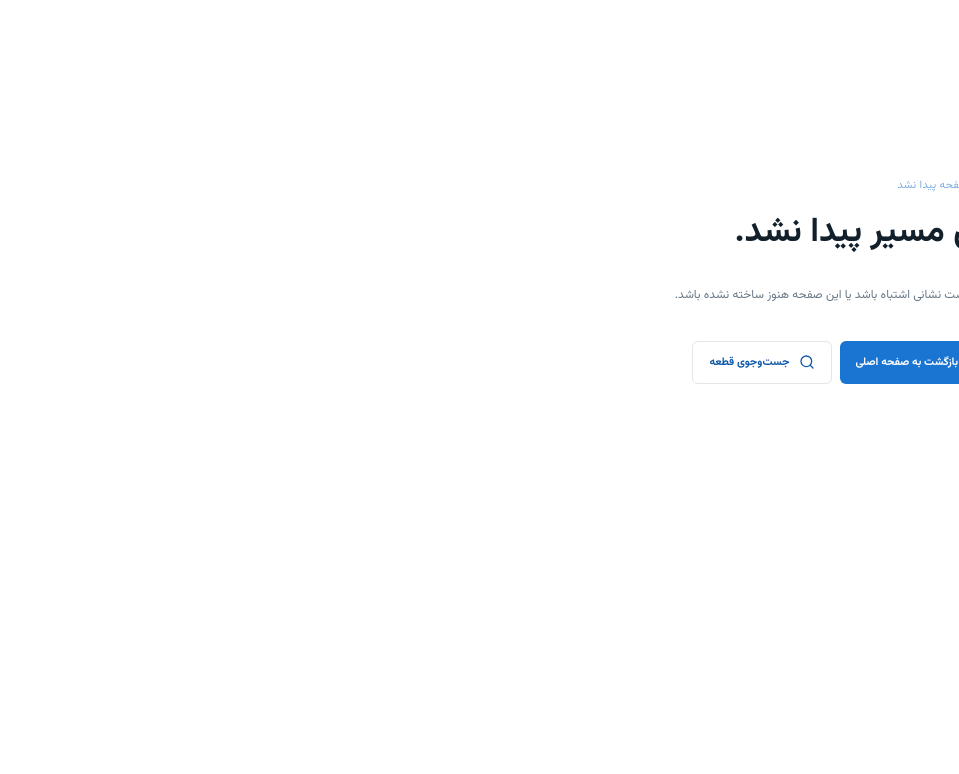
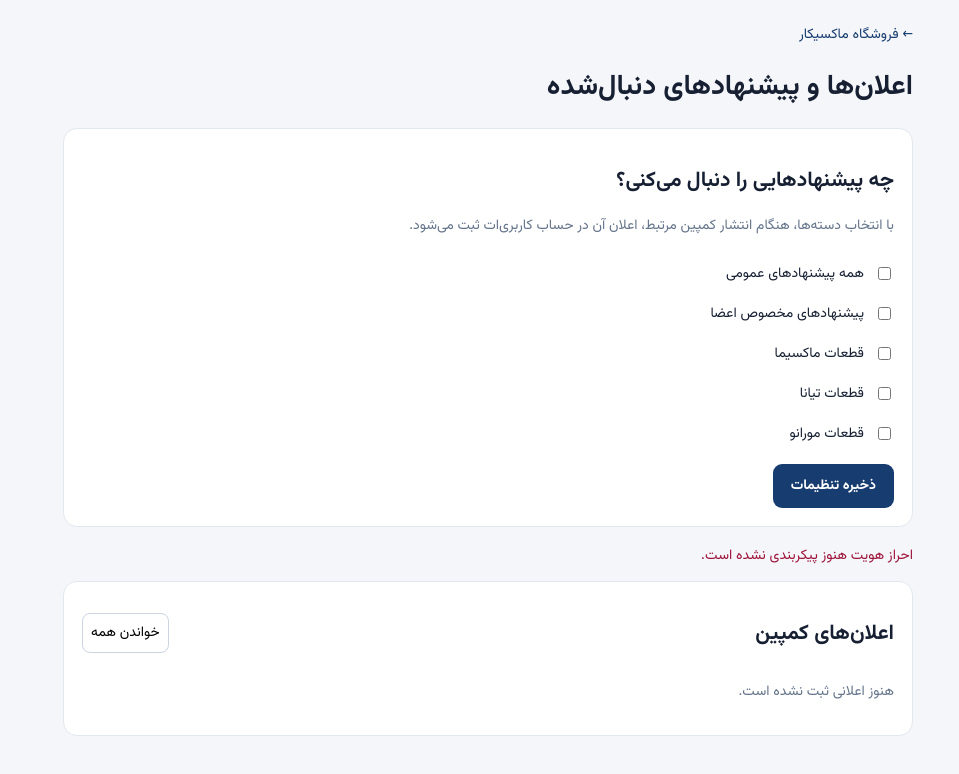
Before and after one commit to parsazia/maxicar-site, a Next.js app: page /account/offers in a window 1280 px wide. Before the commit this address had no page. Shown: the top 774 px of the page, without its empty margins (321-1280 px from the left). Built offline with nearby package versions, Linux system fonts and the light colour scheme; no server answers; sample sign-in values are in the browser's storage.

Commit message:
Add customer campaign subscriptions and inbox page

```diff
--- /dev/null
+++ b/app/account/offers/page.js
@@ -0,0 +1,15 @@
+"use client";
+import {useEffect,useState} from "react";
+import Link from "next/link";
+const options=[["all","همه پیشنهادهای عمومی"],["members","پیشنهادهای مخصوص اعضا"],["maxima","قطعات ماکسیما"],["teana","قطعات تیانا"],["murano","قطعات مورانو"]];
+export default function AccountOffersPage(){
+ const [token,setToken]=useState(""),[selected,setSelected]=useState([]),[notifications,setNotifications]=useState([]),[busy,setBusy]=useState(false),[message,setMessage]=useState(""),[error,setError]=useState("");
+ async function load(t){const r=await fetch("/api/account/campaigns",{headers:{Authorization:"Bearer "+t},cache:"no-store"});const d=await r.json();if(!r.ok)throw Error(d.error||"دریافت اطلاعات ناموفق بود");setSelected(d.audiences||[]);setNotifications(d.notifications||[])}
+ useEffect(()=>{const t=localStorage.getItem("maxicar_access_token");if(!t){location.href="/login";return}setToken(t);load(t).catch(e=>setError(e.message))},[]);
+ async function save(){setBusy(true);setError("");setMessage("");try{const r=await fetch("/api/account/campaigns",{method:"PUT",headers:{Authorization:"Bearer "+token,"Content-Type":"application/json"},body:JSON.stringify({audiences:selected})});const d=await r.json();if(!r.ok)throw Error(d.error||"ذخیره نشد");setMessage("تنظیمات دنبال‌کردن ذخیره شد.")}catch(e){setError(e.message)}finally{setBusy(false)}}
+ async function markRead(){await fetch("/api/account/campaigns",{method:"PATCH",headers:{Authorization:"Bearer "+token}}).catch(()=>{});setNotifications(old=>old.map(n=>({...n,read_at:n.read_at||new Date().toISOString()})))}
+ const fa=d=>new Date(d).toLocaleString("fa-IR");
+ return <main dir="rtl" style={{minHeight:"100vh",background:"#f4f6f9",padding:"24px 14px",color:"#172033"}}><div style={{maxWidth:850,margin:"0 auto"}}><Link href="/" style={{color:"#173d70"}}>← فروشگاه ماکسیکار</Link><h1>اعلان‌ها و پیشنهادهای دنبال‌شده</h1><section style={{background:"#fff",border:"1px solid #e2e8f0",borderRadius:14,padding:18,marginBottom:18}}><h2>چه پیشنهادهایی را دنبال می‌کنی؟</h2><p style={{color:"#64748b",lineHeight:1.8}}>با انتخاب دسته‌ها، هنگام انتشار کمپین مرتبط، اعلان آن در حساب کاربری‌ات ثبت می‌شود.</p>{options.map(([v,label])=><label key={v} style={{display:"flex",alignItems:"center",gap:10,padding:"9px 0"}}><input type="checkbox" checked={selected.includes(v)} onChange={e=>setSelected(old=>e.target.checked?[...old,v]:old.filter(x=>x!==v))}/>{label}</label>)}<button disabled={busy} onClick={save} style={{marginTop:10,padding:"11px 18px",border:0,borderRadius:9,background:"#173d70",color:"#fff",fontWeight:700}}>{busy?"در حال ذخیره...":"ذخیره تنظیمات"}</button></section>
+ {message&&<p role="status" style={{color:"#166534"}}>{message}</p>}{error&&<p role="alert" style={{color:"#9f1239"}}>{error}</p>}
+ <section style={{background:"#fff",border:"1px solid #e2e8f0",borderRadius:14,padding:18}}><div style={{display:"flex",justifyContent:"space-between",alignItems:"center",gap:8}}><h2>اعلان‌های کمپین</h2><button onClick={markRead} style={{border:"1px solid #cbd5e1",borderRadius:8,padding:8,background:"#fff"}}>خواندن همه</button></div>{!notifications.length?<p style={{color:"#64748b"}}>هنوز اعلانی ثبت نشده است.</p>:notifications.map(n=><article key={n.id} style={{padding:12,borderBottom:"1px solid #e2e8f0",background:n.read_at?"#fff":"#f0f6ff"}}><b>{n.campaign?.title||"پیشنهاد جدید ماکسیکار"}</b><p style={{margin:"5px 0",color:"#64748b"}}>{n.campaign?.description}</p><small style={{color:"#64748b"}}>{fa(n.created_at)}</small>{n.campaign?.id&&<div><Link href={"/special-offers#campaign-"+n.campaign.id} style={{color:"#173d70"}}>مشاهده پیشنهاد ←</Link></div>}</article>)}</section></div></main>
+}
```
